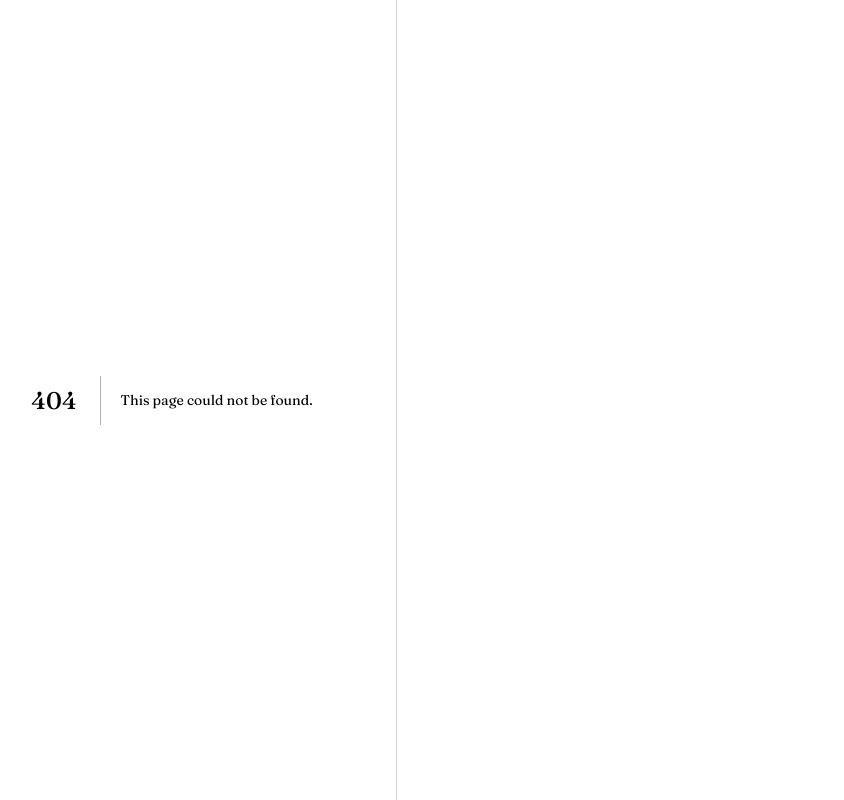
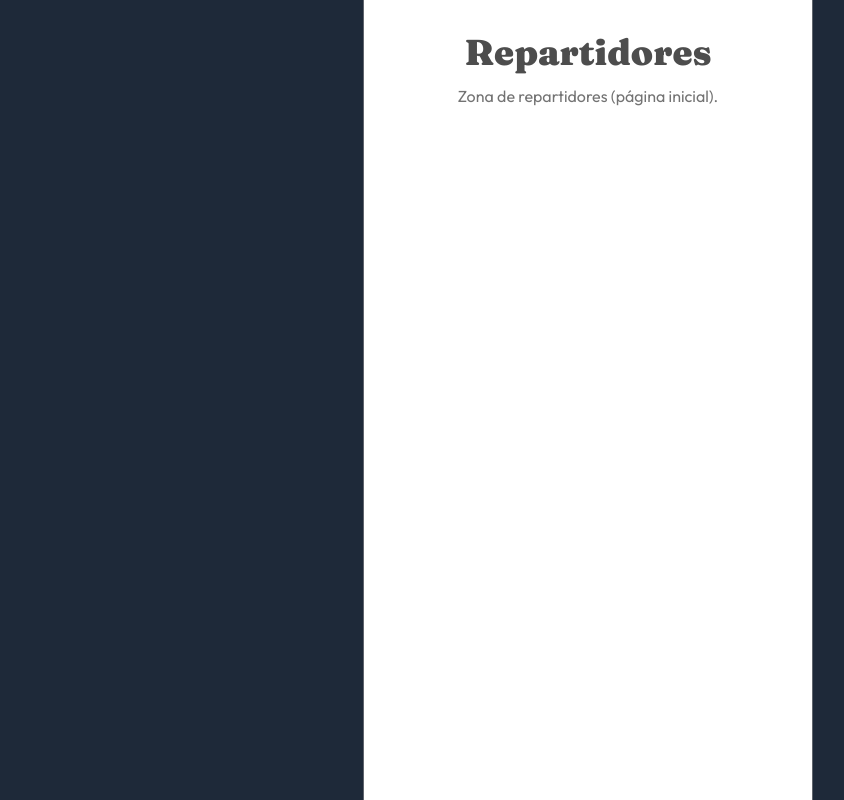
Before and after one commit to WITHERWALKER/comal, a Next.js app: page /courier in a window 1280 px wide. Before the commit this address had no page. Shown: the whole page, without its empty margins (52-896 px from the left). Built offline with nearby package versions, Linux system fonts and the light colour scheme.

Commit message:
chore(app): Add admin and courier placeholders with health check

```diff
--- /dev/null
+++ b/src/app/(admin)/admin/layout.tsx
@@ -0,0 +1,16 @@
+import type { Metadata } from "next";
+
+export const metadata: Metadata = {
+  title: "Administración · Comal",
+  robots: { index: false, follow: false },
+};
+
+export default function AdminLayout({
+  children,
+}: LayoutProps<"/admin">) {
+  return (
+    <div className="flex min-h-full flex-1 flex-col bg-background">
+      {children}
+    </div>
+  );
+}
--- /dev/null
+++ b/src/app/(admin)/admin/page.tsx
@@ -0,0 +1,10 @@
+export default function AdminPage() {
+  return (
+    <main className="flex flex-1 flex-col items-center px-4 pb-10 pt-8 text-center">
+      <h1 className="text-4xl font-black">Admin</h1>
+      <p className="mt-3 max-w-xs text-muted-foreground">
+        Panel de administración (página inicial).
+      </p>
+    </main>
+  );
+}
--- /dev/null
+++ b/src/app/(courier)/courier/layout.tsx
@@ -0,0 +1,16 @@
+import type { Metadata } from "next";
+
+export const metadata: Metadata = {
+  title: "Courier · Comal",
+  robots: { index: false, follow: false },
+};
+
+export default function CourierLayout({
+  children,
+}: LayoutProps<"/courier">) {
+  return (
+    <div className="flex min-h-full flex-1 flex-col bg-background">
+      {children}
+    </div>
+  );
+}
--- /dev/null
+++ b/src/app/(courier)/courier/page.tsx
@@ -0,0 +1,10 @@
+export default function CourierPage() {
+  return (
+    <main className="flex flex-1 flex-col items-center px-4 pb-10 pt-8 text-center">
+      <h1 className="text-4xl font-black">Repartidores</h1>
+      <p className="mt-3 max-w-xs text-muted-foreground">
+        Zona de repartidores (página inicial).
+      </p>
+    </main>
+  );
+}
--- /dev/null
+++ b/src/app/api/health/route.ts
@@ -0,0 +1,5 @@
+import { NextResponse } from "next/server";
+
+export function GET() {
+  return NextResponse.json({ ok: true });
+}
```
